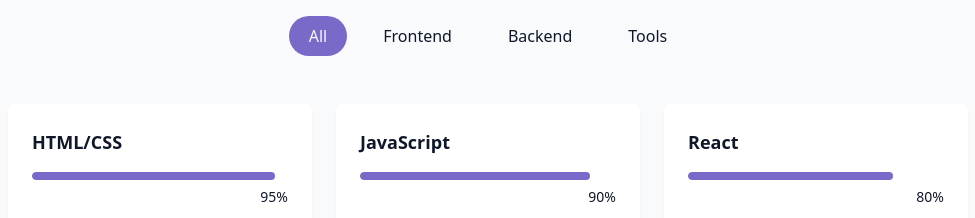
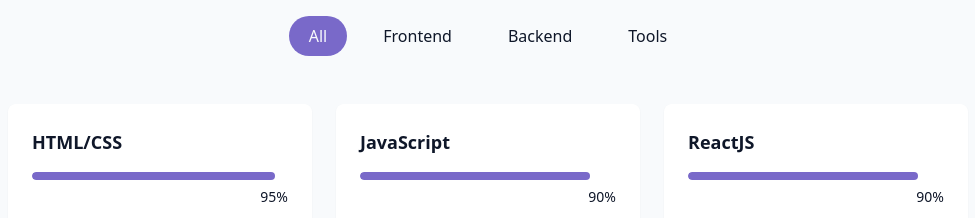
Before and after one commit to Shadabkhan2004/Portfolio-wesbite, a React (Vite) app: page / in a window 1280 px wide. Shown: the part 1600-1818 px from the top of the page, without its empty margins (152-1127 px from the left). Built offline with nearby package versions, Linux system fonts and the light colour scheme.

Commit message:
Update SkillsSection.jsx

```diff
--- a/src/components/SkillsSection.jsx
+++ b/src/components/SkillsSection.jsx
@@ -5,7 +5,7 @@
   // Frontend
   { name: "HTML/CSS", level: 95, category: "frontend" },
   { name: "JavaScript", level: 90, category: "frontend" },
-  { name: "React", level: 80, category: "frontend" },
+  { name: "ReactJS", level: 90, category: "frontend" },
   // { name: "TypeScript", level: 85, category: "frontend" },
   { name: "Tailwind CSS", level: 60, category: "frontend" },
   // { name: "Next.js", level: 80, category: "frontend" },
```
